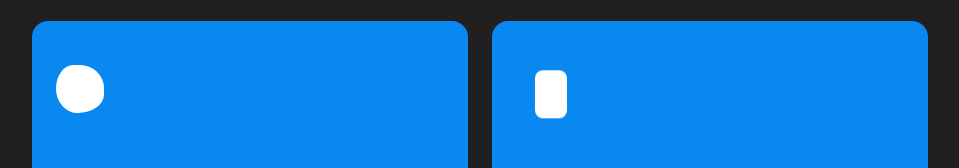
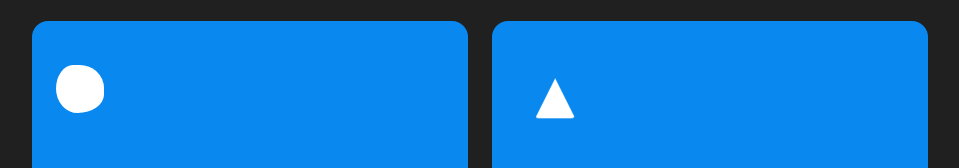
Before and after one commit to miguelcastroe/chicagobrieftastic, a React (Vite) app: page / in a window 1280 px wide. Shown: the part 463-631 px from the top of the page, without its empty margins (160-1119 px from the left). Built offline with nearby package versions, Linux system fonts and the light colour scheme.

Commit message:
Update Rocket Deluxe Style
Change the styling of the Rocket Deluxe component to be represented as a rounded-corners triangle.
[skip gpt_engineer]

```diff
--- a/src/pages/Index.tsx
+++ b/src/pages/Index.tsx
@@ -66,7 +66,7 @@ const styles: Style[] = [
     color: "bg-card",
     icon: (
       <div className="mt-5 relative w-16 h-16">
-        <div className="absolute bottom-0 left-[30%] -translate-x-1/2 w-8 h-12 bg-text-white rounded-lg transform rotate-45 animate-rocket" />
+        <div className="absolute bottom-0 left-[30%] -translate-x-1/2 w-0 h-0 border-l-[20px] border-r-[20px] border-b-[40px] border-text-white rounded-[4px] transform rotate-45 animate-rocket" style={{ clipPath: 'polygon(50% 0%, 0% 100%, 100% 100%)' }} />
       </div>
     ),
   },
```
